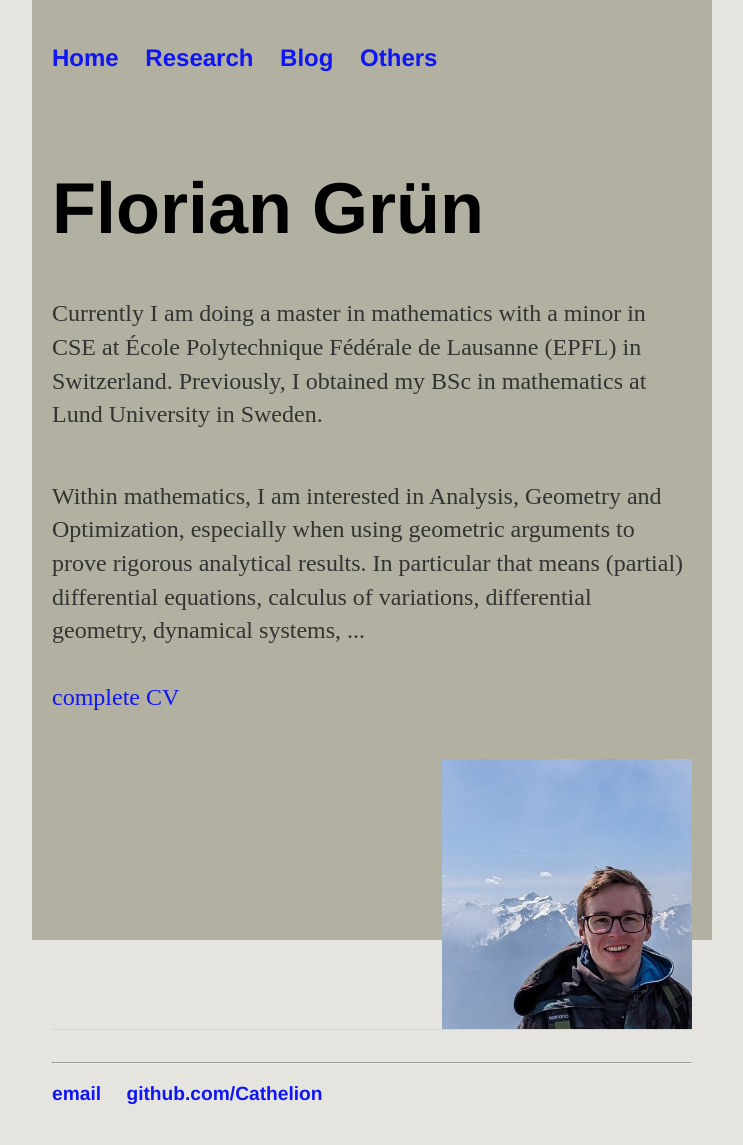
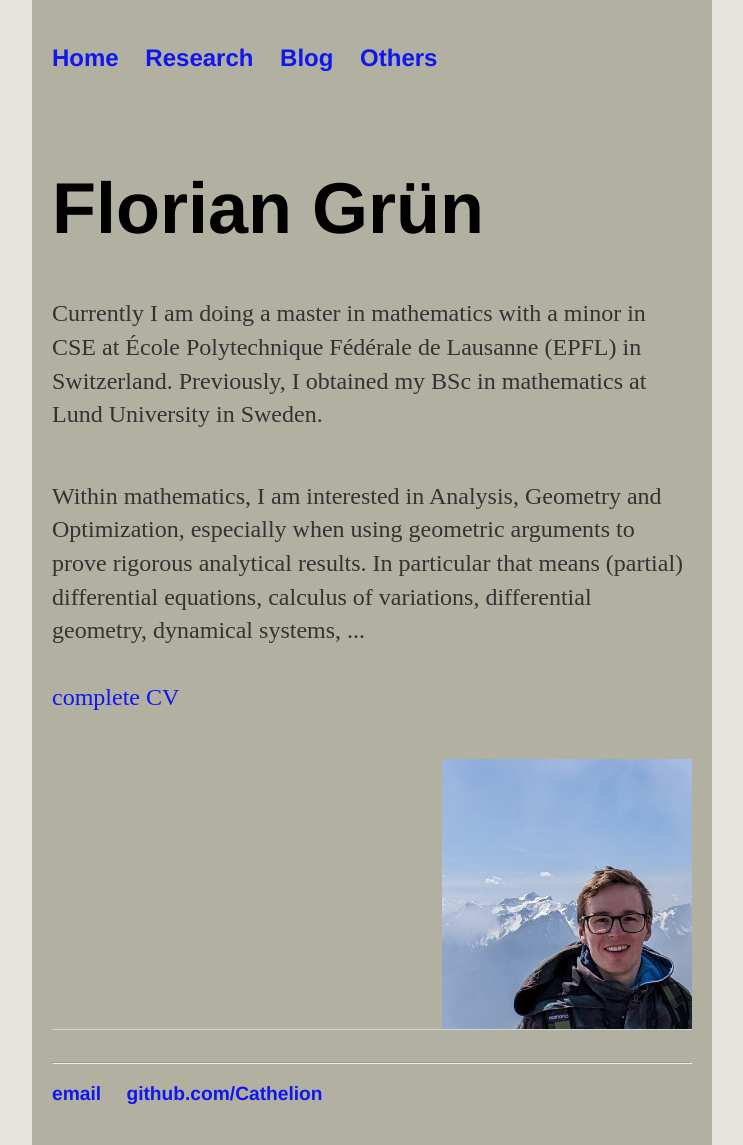
Before and after one commit to Cathelion/Cathelion.github.io, a Jekyll site: the page built from index.html, in a window 1280 px wide. Shown: the whole page, without its empty margins (268-1011 px from the left). Built offline with Jekyll 4.4.1, drawn with Linux system fonts in a browser that asks for light colours.

Commit message:
Update main.css

```diff
--- a/css/main.css
+++ b/css/main.css
@@ -10,7 +10,7 @@ body {
 .main-wrapper {
    font-size: 1.5em;
    width: 50%;
-   height: 100vh; /* Make the wrapper stretch from top to bottom */
+   min-height: 100vh; /* Make the wrapper stretch from top to bottom */
    background-color: hsl(50 33% 25% / 0.35);
    padding: 20px;
    display: flex;
```
